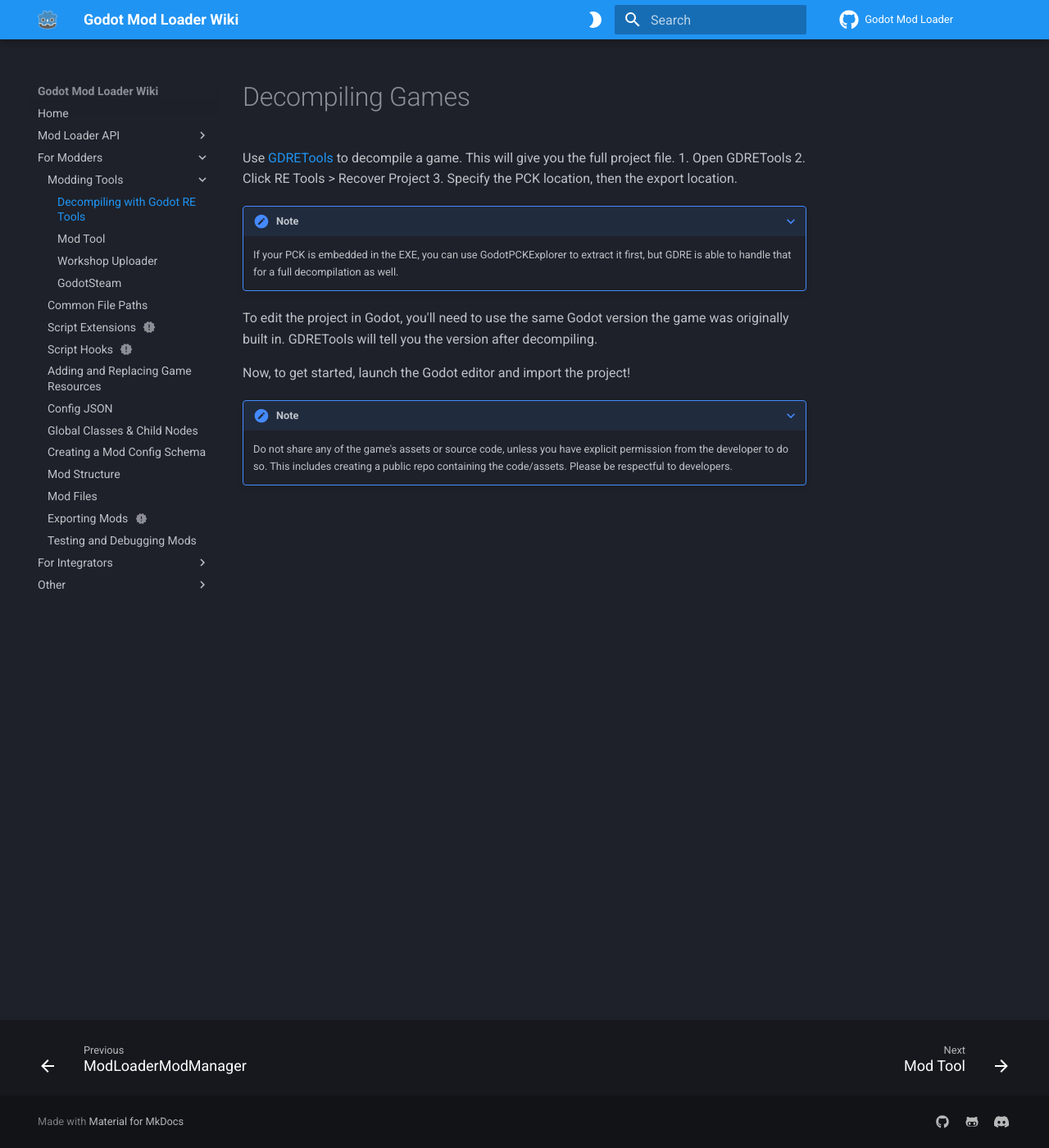
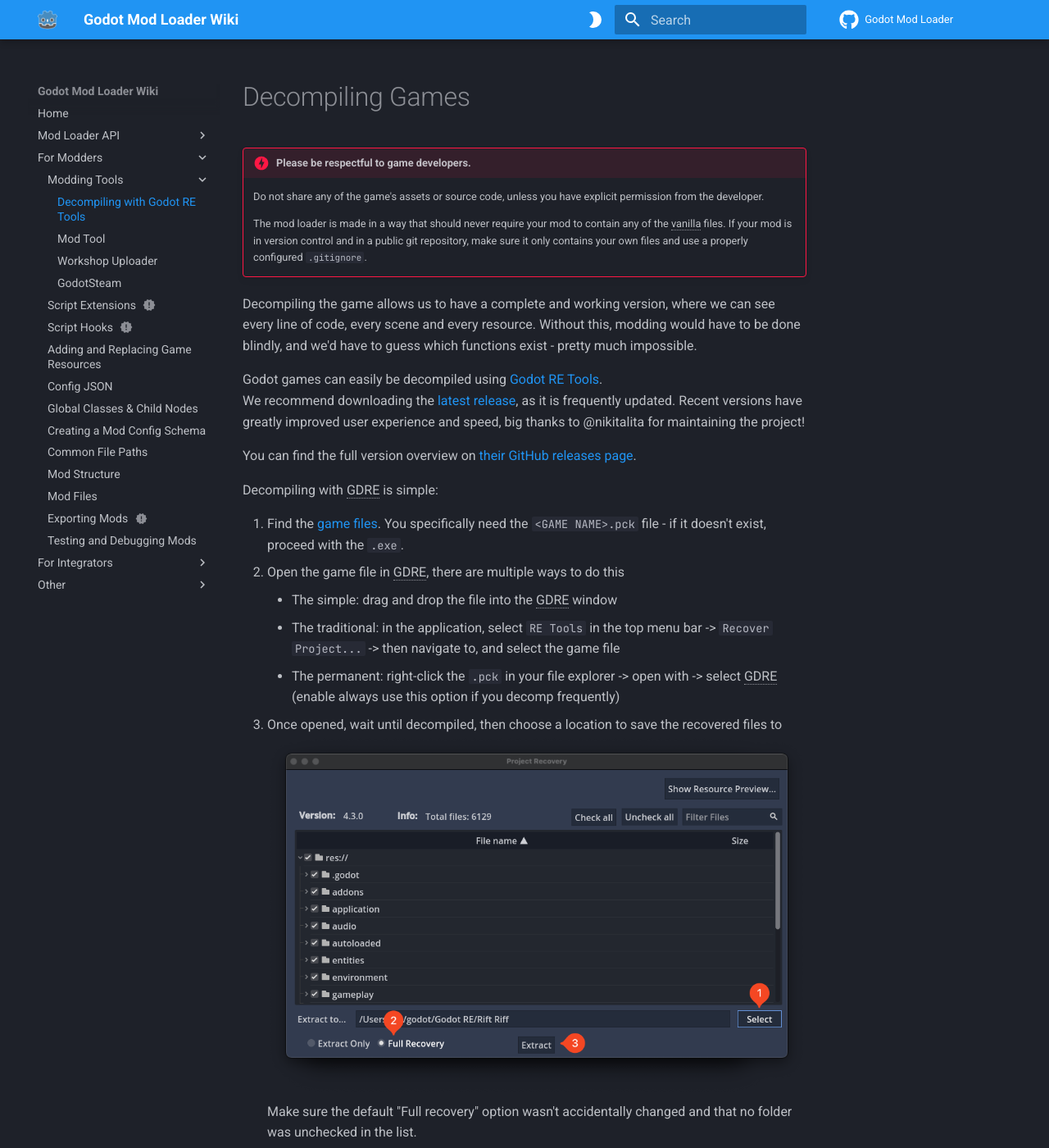
Before and after one commit to GodotModding/gmlwiki, an MkDocs documentation site: the page built from docs/guides/modding/tools/decompile_games.md, in a window 1280 px wide and 1400 px high. Shown: the whole window at 82% size. Built offline with MkDocs 1.6.1 and Material for MkDocs 9.7.7, drawn with Linux system fonts in a browser that asks for light colours; comment, search, counter and statistics services are not loaded; some of the changed text lies outside the part shown.

Commit message:
decompiling

```diff
--- a/docs/guides/modding/tools/decompile_games.md
+++ b/docs/guides/modding/tools/decompile_games.md
@@ -1,17 +1,33 @@
-<!-- TODO: make this guide just as complete as the Brotato Modding Guide -->
+# Decompiling Games
 
-# Decompiling Games
-Use [GDRETools](https://github.com/bruvzg/gdsdecomp) to decompile a game. This will give you the full project file.
-1. Open GDRETools
-2. Click RE Tools > Recover Project
-3. Specify the PCK location, then the export location.
+!!! danger "Please be respectful to game developers."
+    Do not share any of the game's assets or source code, unless you have explicit permission from the developer.
 
-???+ note
-     If your PCK is embedded in the EXE, you can use GodotPCKExplorer to extract it first, but GDRE is able to handle that for a full decompilation as well.
+    The mod loader is made in a way that should never require your mod to contain any of the vanilla files.
+    If your mod is in version control and in a public git repository, make sure it only contains your own files and use
+    a properly configured `.gitignore`.
 
-To edit the project in Godot, you'll need to use the same Godot version the game was originally built in. GDRETools will tell you the version after decompiling.
+Decompiling the game allows us to have a complete and working version, where we can see every line of code, every scene
+and every resource. Without this, modding would have to be done blindly, and we'd have to guess which functions exist -
+pretty much impossible.
 
-Now, to get started, launch the Godot editor and import the project!
+Godot games can easily be decompiled using [Godot RE Tools](https://github.com/GDRETools/gdsdecomp).
+We recommend downloading the [latest release](https://github.com/GDRETools/gdsdecomp/releases/latest), as it is
+frequently updated. Recent versions have greatly improved user experience and speed, big thanks to @nikitalita for
+maintaining the project!
 
-???+ note
-      Do not share any of the game's assets or source code, unless you have explicit permission from the developer to do so. This includes creating a public repo containing the code/assets. Please be respectful to developers.
+You can find the full version overview on [their GitHub releases page](https://github.com/GDRETools/gdsdecomp/releases).
+
+Decompiling with GDRE is simple:
+
+1. Find the [game files](../file_paths.md#game-files). You specifically need the `<GAME NAME>.pck` file - if it doesn't exist, proceed with the `.exe`.
+2. Open the game file in GDRE, there are multiple ways to do this
+    - The simple: drag and drop the file into the GDRE window
+    - The traditional: in the application, select `RE Tools` in the top menu bar -> `Recover Project...` -> then navigate to, and select the game file
+    - The permanent: right-click the `.pck` in your file explorer -> open with -> select GDRE (enable always use this option if you decomp frequently)
+3. Once opened, wait until decompiled, then choose a location to save the recovered files to
+    ![gdre extract window, showing an overview of the extracted files and choosing the output location in the bottom right](_media/gdre_extract_location.png)
+    Make sure the default "Full recovery" option wasn't accidentally changed and that no folder was unchecked in the list.
+4. Have a quick read through the export log, it will tell you which version
+    of Godot was used to create the project. You need to use the exact same version to avoid crashes.
+5. Extraction done! Start Godot and [open the game](https://docs.godotengine.org/en/stable/tutorials/editor/project_manager.html#opening-and-importing-projects)
--- a/mkdocs.yml
+++ b/mkdocs.yml
@@ -23,13 +23,13 @@ nav:
         - Mod Tool: guides/modding/tools/mod_tool.md
         - Workshop Uploader: guides/modding/tools/workshop_uploader.md
         - GodotSteam: guides/modding/tools/godot_steam.md
-    - Common File Paths: guides/modding/file_paths.md
     - Script Extensions: guides/modding/script_extensions.md
     - Script Hooks: guides/modding/script_hooks.md
     - Adding and Replacing Game Resources: guides/modding/overwriting_game_resources.md
     - Config JSON: guides/modding/config_json.md
     - Global Classes & Child Nodes: guides/modding/global_classes_and_child_nodes.md
     - Creating a Mod Config Schema: guides/modding/creating_mod_config_schema.md
+    - Common File Paths: guides/modding/file_paths.md
     - Mod Structure: guides/modding/mod_structure.md
     - Mod Files: guides/modding/mod_files.md
     - Exporting Mods: guides/modding/exporting_mods.md
```
Also changed, not shown: docs/guides/modding/file_paths.md (+28 -7 lines), docs/guides/modding/testing_debugging.md (+1 -1 lines), docs/guides/modding/tools/mod_tool.md (+1 -1 lines), includes/abbreviations.md (+3 -0 lines), docs/guides/modding/tools/_media/gdre_extract_location.png (added).
